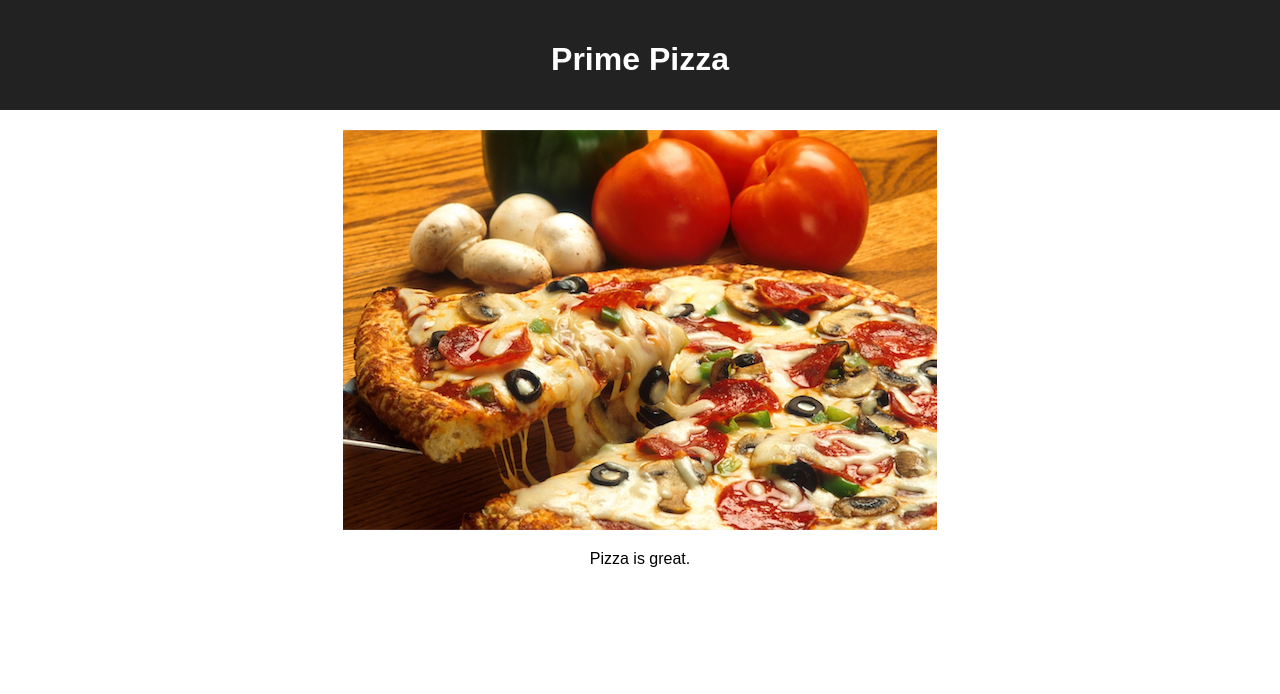
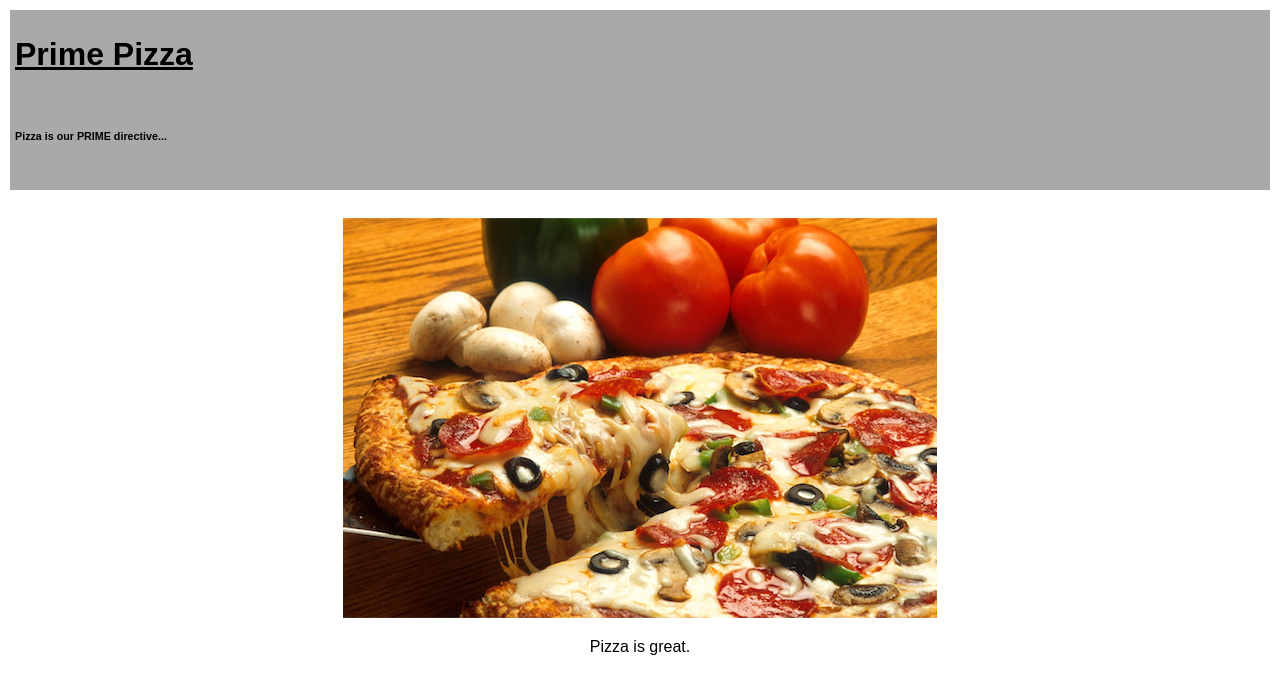
Before and after one commit to ChrisCantoni/redux-pizza-parlor, a React (Create React App) app: page / in a window 1280 px wide. Shown: the top 694 px of the page. Built offline with nearby package versions, Linux system fonts and the light colour scheme.

Commit message:
Made base header for app component with CSS and slot for Cart

```diff
--- a/package.json
+++ b/package.json
@@ -2,7 +2,7 @@
   "name": "redux-pizza-parlor",
   "version": "0.2.0",
   "private": true,
-  "proxy": "http://localhost:5000",
+  "proxy": "http://localhost:5002",
   "dependencies": {
     "@emotion/react": "^11.11.1",
     "@emotion/styled": "^11.11.0",
--- a/src/components/App/App.jsx
+++ b/src/components/App/App.jsx
@@ -1,15 +1,14 @@
 import React from 'react';
 import axios from 'axios';
 import './App.css';
+import Header from '../Header/Header';
 
 function App() {
 
   return (
     <div className='App'>
-      <header className='App-header'>
-        <h1 className='App-title'>Prime Pizza</h1>
-      </header>
-
+      <Header/>
+      <br></br>
       <img src='images/pizza_photo.png' />
       <p>Pizza is great.</p>
 
--- /dev/null
+++ b/src/components/Header/Header.css
@@ -0,0 +1,25 @@
+#header-div {
+    display:grid;
+    grid-template-columns:1fr 1fr 1fr 1fr 1fr 1fr 1fr 1fr;
+    grid-template-rows: 1fr 1fr;
+    background-color: darkgray;
+    color: black;
+    margin: 10px;
+}
+
+#title {
+    text-decoration: underline;
+    grid-area: 1/1/2/4;
+    padding: 5px;
+    text-align: left;
+}
+
+#subtitle {
+    grid-area: 2/1/3/4;
+    text-align: left;
+    padding: 5px;
+}
+
+#Cart {
+    grid-area: 0/6/2/8;
+}
--- /dev/null
+++ b/src/components/Header/Header.jsx
@@ -0,0 +1,15 @@
+import React from 'react';
+import './Header.css';
+// import Cart from '../Cart/Cart.jsx';
+
+function Header () {
+    return(
+        <div id='header-div'>
+            <h1 id='title'>Prime Pizza</h1>
+            {/* <Cart id="Cart"/> */}
+            <h6 id='subtitle'>Pizza is our PRIME directive...</h6>
+        </div>
+    )
+}
+
+export default Header;
```
Also changed, not shown: 1 other file (tests, documents, lock files or other folders).
